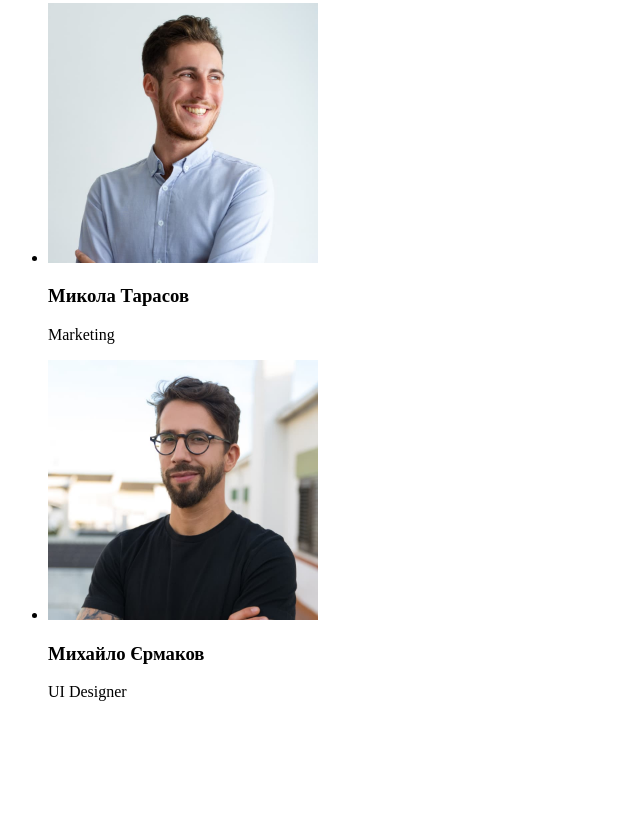
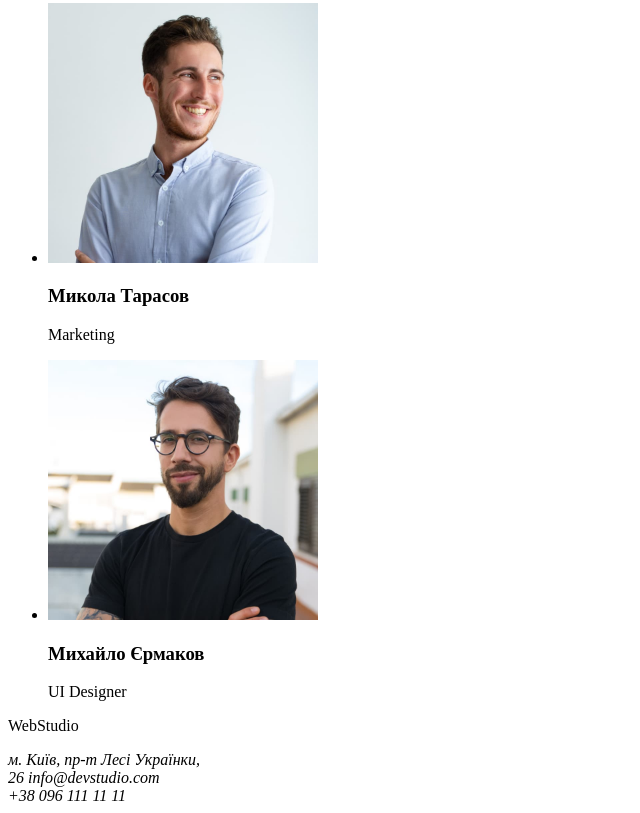
Before and after one commit to Sotnyk-D/sotnyk, a plain HTML site: page index.html in a window 1280 px wide. Shown: the part 2315-3128 px from the top of the page, without its empty margins (0-640 px from the left). Before the commit the page ends 3032 px from the top, so only its background shows below. Drawn offline with Linux system fonts and the light colour scheme.

Commit message:
Добавил футер в index.html

```diff
--- a/index.html
+++ b/index.html
@@ -117,6 +117,12 @@
         </li>
       </ul>
     </section>
-    <footer></footer>
+    <footer>
+      <p>WebStudio</p>
+      <address>
+        м. Київ, пр-т Лесі Українки,<br />
+        26 info@devstudio.com <br />+38 096 111 11 11
+      </address>
+    </footer>
   </body>
 </html>
```
